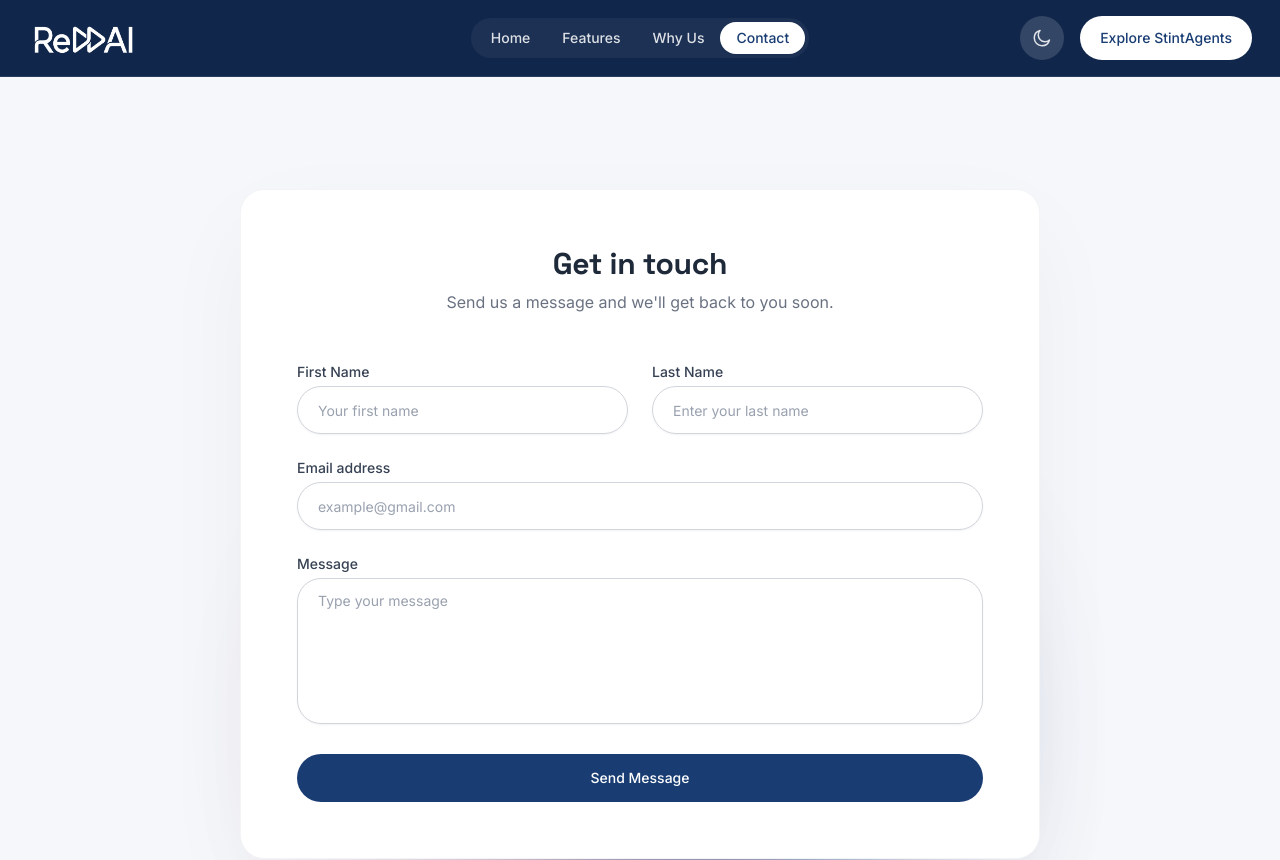
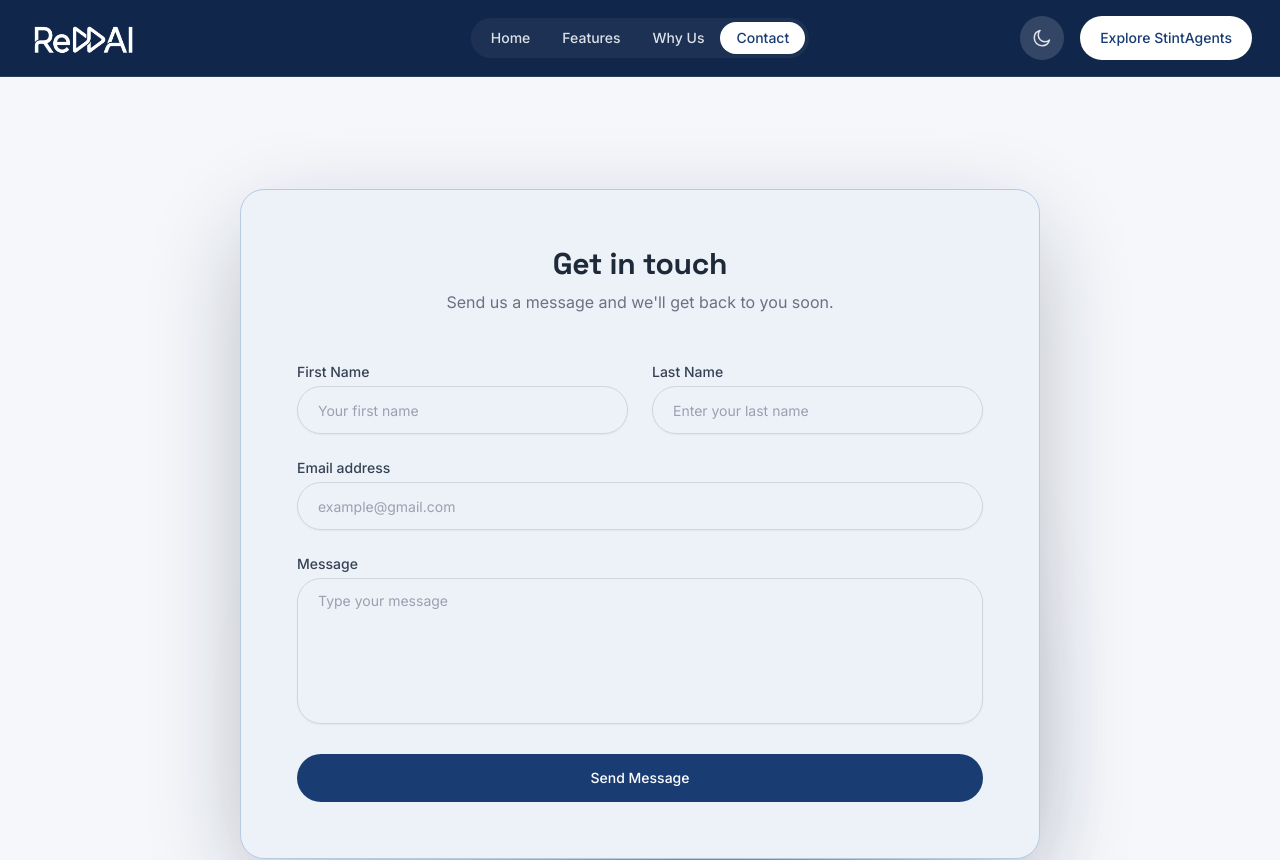
Before and after one commit to Reforward-AI/reforward.ai, a Next.js app: page /contact in a window 1280 px wide. Shown: the top 860 px of the page. Built offline with nearby package versions, Linux system fonts and the light colour scheme.

Commit message:
fix: distinguish contact form from page background
Use a darker elevated form panel and soften the red contact-page glow for clearer visual separation.

Co-authored-by: Copilot <223556219+Copilot@users.noreply.github.com>

```diff
--- a/src/app/(site)/contact/page.tsx
+++ b/src/app/(site)/contact/page.tsx
@@ -10,7 +10,7 @@ export default function ContactPage() {
     <section className="py-28 relative">
       <div className="wrapper">
         <div className="relative max-w-[800px] mx-auto">
-          <div className="contact-wrapper border p-14 relative z-30 bg-white border-gray-100 dark:bg-dark-primary dark:border-gray-800">
+          <div className="contact-wrapper border p-14 relative z-30 bg-primary-50 border-primary-200 dark:bg-dark-primary dark:border-primary-400/50">
             <div className="text-center mb-12">
               <h3 className="text-gray-800 font-bold dark:text-white text-3xl mb-2">
                 Get in touch
@@ -31,7 +31,7 @@ export default function ContactPage() {
           fill="none"
           xmlns="http://www.w3.org/2000/svg"
         >
-          <g opacity="0.3" filter="url(#filter0_f_9248_10254)">
+          <g opacity="0.15" filter="url(#filter0_f_9248_10254)">
             <circle cx="380.335" cy="380.335" r="179.665" fill="#C8102E" />
           </g>
           <g opacity="0.7" filter="url(#filter1_f_9248_10254)">
--- a/src/app/globals.css
+++ b/src/app/globals.css
@@ -190,7 +190,7 @@
 
 .contact-wrapper {
   border-radius: 24px;
-  box-shadow: 0px 32px 100px -12px rgba(16, 24, 40, 0.05);
+  box-shadow: 0px 32px 100px -12px rgba(16, 24, 40, 0.3);
 }
 
 .dashboard-gradient {
```
